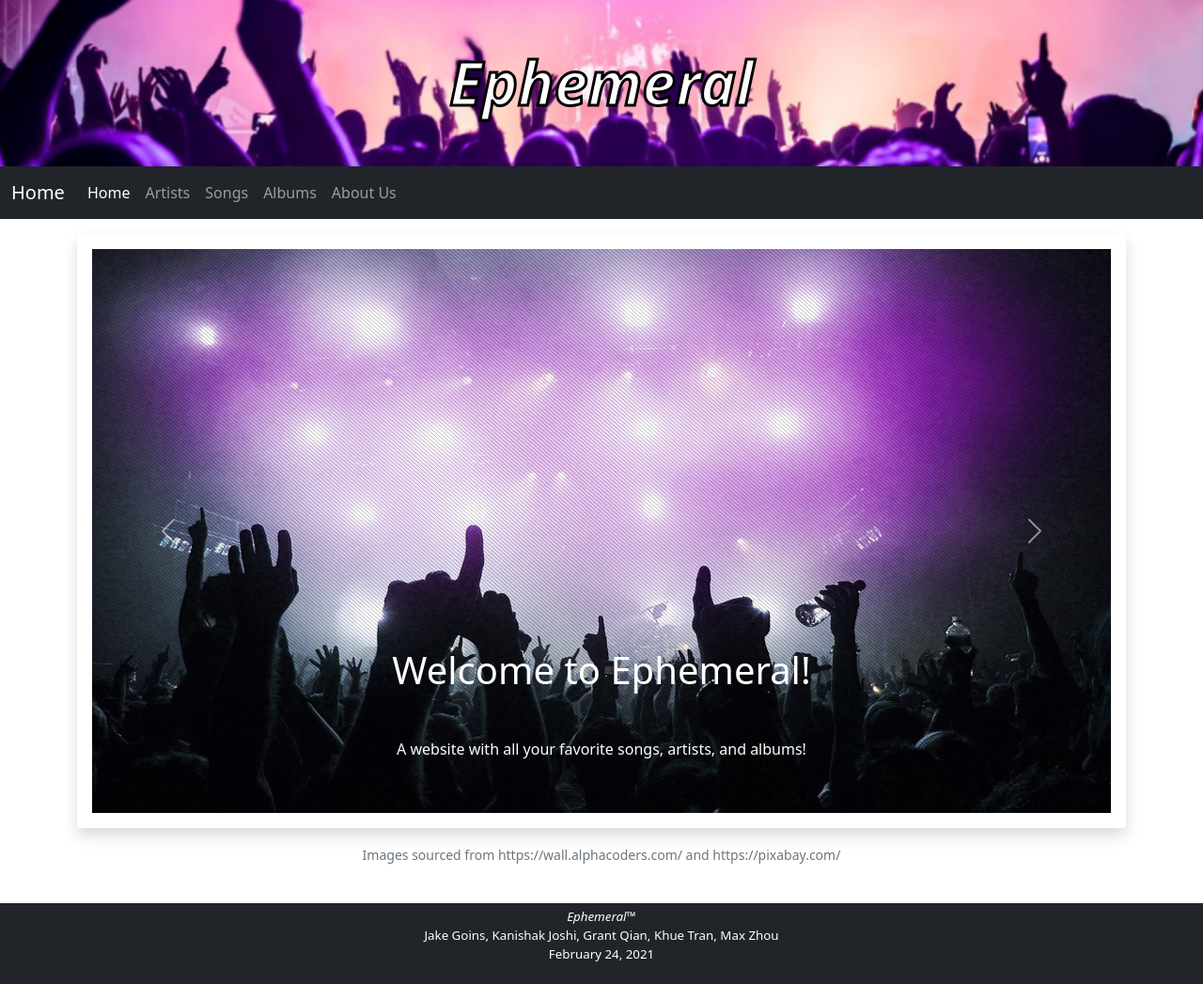
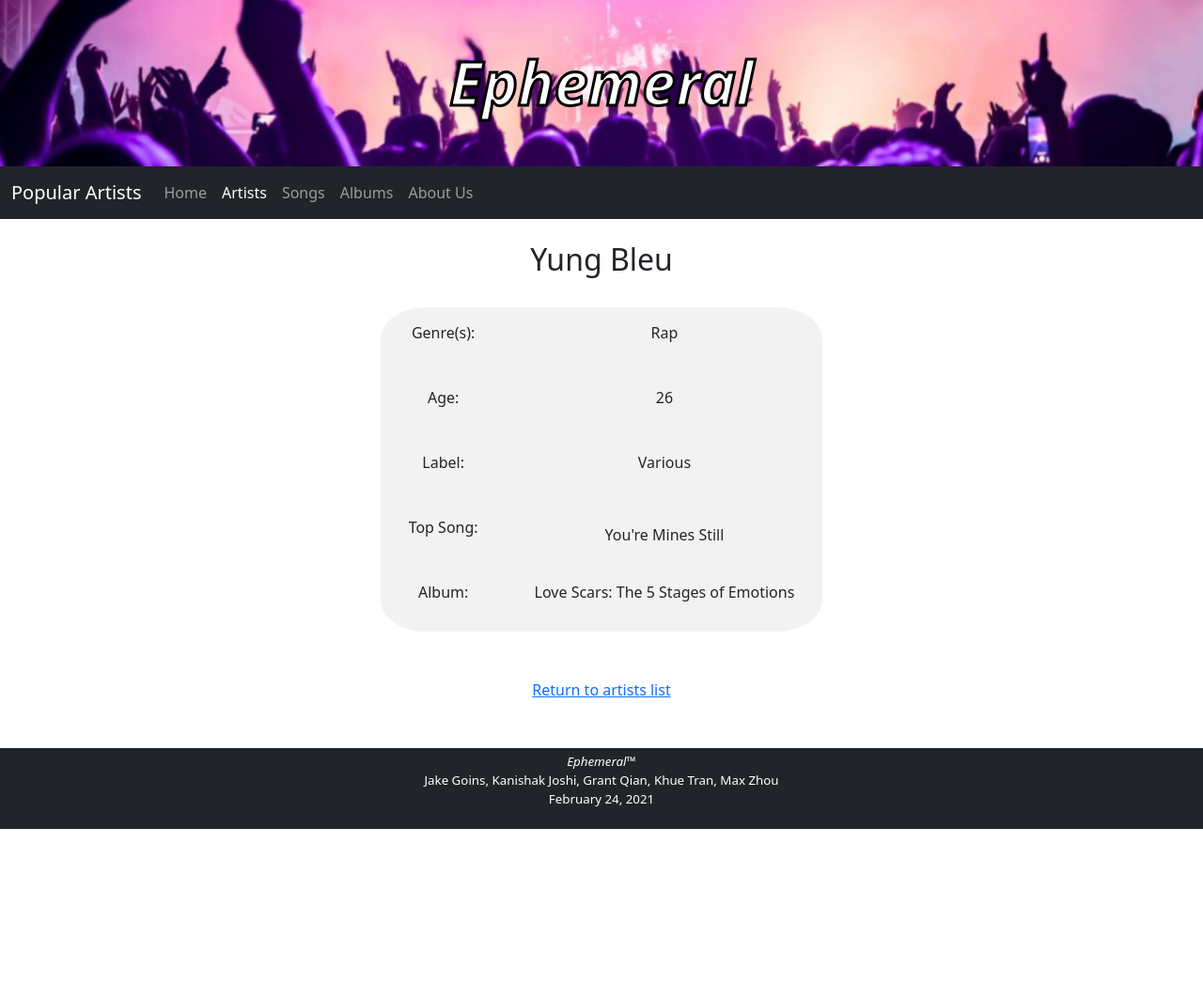
Before and after one commit to gqian75/Ephemeral, a Flask app: page /artists/yung-bleu in a window 1280 px wide. Shown: the whole page at 94% size. After the commit the page ends 882 px from the top, so only its background shows below. Run offline with Flask 2, Linux system fonts and the light colour scheme; some libraries are stand-ins or nearby versions.

Commit message:
Finished dynamic pages

```diff
--- /dev/null
+++ b/frontend/templates/artist.html
@@ -0,0 +1,68 @@
+{% extends "base.html" %}
+{% block head %}
+<title>{{artist['name']}}</title>
+<meta name="description" content="Ephemeral's artists page">
+<meta name="author" content="Jake Goins">
+<link href="../../static/css/style.css" rel="stylesheet">
+{% endblock %}
+
+{% block nav_title %}
+<a class="navbar-brand" href="#">Popular Artists</a>
+{% endblock %}
+
+{% block nav_bar %}
+<li class="nav-item">
+    <a class="nav-link" href="{{url_for('index')}}">Home</a>
+</li>
+<li class="nav-item">
+    <a class="nav-link active" aria-current="page" href="{{url_for('artists')}}">Artists</a>
+</li>
+<li class="nav-item">
+    <a class="nav-link" href="{{url_for('songs')}}">Songs</a>
+</li>
+<li class="nav-item">
+    <a class="nav-link" href="{{url_for('albums')}}">Albums</a>
+</li>
+<li class="nav-item">
+    <a class="nav-link" href="{{url_for('about')}}">About Us</a>
+</li>
+{% endblock %}
+
+{% block content %}
+
+<div class="container">
+    <br>
+    <div class="row">
+        <div class="col-12 center-text">
+
+            <h2>{{artist['name']}}</h2><br>
+            <table class="center-table greyed">
+                <tr>
+                    <td class="static_item">Genre(s): </td>
+                    <td class="static_item">{{artist['genre']}}</td>
+                </tr>
+                <tr>
+                    <td class="static_item">Age: </td>
+                    <td class="static_item">{{artist['age']}}</td>
+                </tr>
+                <tr>
+                    <td class="static_item">Label: </td>
+                    <td class="static_item">{{artist['label']}}</td>
+                </tr>
+                <tr>
+                    <td class="static_item">Top Song: </td>
+                    <td class="point" onclick="window.location.href='/songs/{{ artist['song']['link'] }}'">{{ artist['song']['name'] }}</td>
+                </tr>
+                <tr>
+                    <td class="static_item">Album: </td>
+                    <td class="static_item point" onclick="window.location.href='/albums/{{ artist['albums']['link'] }}'">{{artist['albums']['name']}}</td>
+                </tr>
+            </table>
+        </div>
+    </div>
+    <div class="row">
+        <a class="center-text" href="{{url_for('artists')}}"> Return to artists list </a>
+    </div>
+</div>
+
+{% endblock %}
--- a/main.py
+++ b/main.py
@@ -7,52 +7,58 @@ CORS(app)
 
 
 
-artist_list = { "Olivia Rodrigo" : {
+artist_list = { "olivia-rodrigo" : {
     "name" : "Olivia Rodrigo",
-    "Genre" : "Pop",
-    "Age" : 18,
-    "Label" : "Interscope",
-    "Song" : {"name" : "driver's license", "link" : "drivers-license"},
-    "Albums" : {"name" : "driver's license", "link" : "drivers-license"}
+    "id" : "olivia-rodrigo",
+    "genre" : "Pop",
+    "age" : 18,
+    "label" : "Interscope",
+    "song" : {"name" : "driver's license", "link" : "drivers-license"},
+    "albums" : {"name" : "driver's license", "link" : "drivers-license"}
     },
 
-    "The Weeknd" : {
+    "the-weeknd" : {
     "name" : "The Weeknd",
-    "Genre" : "R&b/Soul",
-    "Age" : 31,
-    "Label" : "XO",
-    "Song" : {"name" : "Save Your Tears", "link" : "save-your-tears"},
-    "Albums" : {"name" : "After Hours", "link" : "after-hours"}
+    "id": "the-weeknd",
+    "genre" : "R&b/Soul",
+    "age" : 31,
+    "label" : "XO",
+    "song" : {"name" : "Save Your Tears", "link" : "save-your-tears"},
+    "albums" : {"name" : "After Hours", "link" : "after-hours"}
     },
 
-    "Yung Bleu" : {
+    "yung-bleu" : {
     "name" : "Yung Bleu",
-    "Genre" : "Rap",
-    "Age" : 26,
-    "Label" : "Various",
-    "Song" : {"name" : "You're Mines Still", "link" : "youre-mines-still"},
-    "Albums" : {"name" : "Love Scars: The 5 Stages of Emotions", "link" : "love-scars-the-5-stages-of-emotions"}
+    "id": "yung-bleu",
+    "genre" : "Rap",
+    "age" : 26,
+    "label" : "Various",
+    "song" : {"name" : "You're Mines Still", "link" : "youre-mines-still"},
+    "albums" : {"name" : "Love Scars: The 5 Stages of Emotions", "link" : "love-scars-the-5-stages-of-emotions"}
     }
 }
 
-song_list = { "driver's license" : {
+song_list = { "drivers-license" : {
     "name" : "driver's license",
+    "id": "drivers-license",
     "artist" : {"name" : "Olivia Rodrigo", "link" : "olivia-rodrigo"},
     "album" : {"name" : "driver's license", "link" : "drivers-license"},
     "release" : "2021/01/08",
     "length" : "4:02"
     },
 
-    "Save Your Tears" : {
+    "save-your-tears" : {
     "name" : "Save Your Tears",
+    "id" : "save-your-tears",
     "artist" : {"name" : "The Weeknd", "link" : "the-weeknd"},
     "album" : {"name" : "After Hours", "link" : "after-hours"},
     "release" : "2020/08/09",
     "length" : "6:01"
     },
 
-    "You're Mines Still" : {
+    "youre-mines-still" : {
     "name" : "You're Mines Still",
+    "id" : "youre-mines-still",
     "artist" : {"name" : "Yung Bleu", "link" : "yung-bleu"},
     "album" : {"name" : "Love Scars: The 5 Stages of Emotions", "link" : "love-scars-the-5-stages-of-emotions"},
     "release" : "2020/10/02",
@@ -60,8 +66,9 @@ song_list = { "driver's license" : {
     },
 
 }
-album_list = { "driver's license": {
-    "name" : "driver's license",
+album_list = { "drivers-license": {
+    "name" : "Driver's License",
+    "id" : "drivers-license",
     "release" : "2021/01/08",
     "artist" : {"name" : "Olivia Rodrigo", "link" : "olivia-rodrigo"},
     "type" : "Single",
@@ -69,8 +76,9 @@ album_list = { "driver's license": {
     "song" : {"name" : "driver's license", "link" : "drivers-license"}
     },
 
-    "After Hours": {
+    "after-hours": {
     "name" : "After Hours",
+    "id": "after-hours",
     "release" : "2020/03/20",
     "artist" : {"name" : "The Weeknd", "link" : "the-weeknd"},
     "type" : "LP",
@@ -78,8 +86,9 @@ album_list = { "driver's license": {
     "song" : {"name" : "Save Your Tears", "link" : "save-your-tears"}
     },
 
-    "Love Scars: The 5 Stages of Emotions": {
+    "love-scars-the-5-stages-of-emotions": {
     "name" : "Love Scars: The 5 Stages of Emotions",
+    "id" : "love-scars-the-5-stages-of-emotions",
     "release" : "2020/10/02",
     "artist" : {"name" : "Yung Bleu", "link" : "yung-bleu"},
     "type" : "EP",
@@ -114,15 +123,37 @@ def about():
 
 @app.route('/albums/')
 def albums():
-    return render_template('albums.html')
+    return render_template('albums.html',albums=album_list)
 
 @app.route('/artists/')
 def artists():
-    return render_template('artists.html')
+    return render_template('artists.html',artists=artist_list)
 
 @app.route('/songs/')
 def songs():
-    return render_template('songs.html')
+    return render_template('songs.html',songs=song_list)
+
+#Dynamic instances of different types
+def id(string):
+    string = string.replace(" ","-").lower()
+    string = string.replace("'","")
+    return string
+
+
+@app.route('/albums/<string:_album>')
+def album(_album):
+    #_album = id(_album)
+    return render_template('album.html', album=album_list.get(_album,None))
+
+@app.route('/artists/<string:_artist>')
+def artist(_artist):
+    _artist = id(_artist)
+    return render_template('artist.html', artist=artist_list.get(_artist,None))
+
+@app.route('/songs/<string:_song>')
+def song(_song):
+    _song = id(_song)
+    return render_template('song.html', song=song_list.get(_song,None))
 
 
 # Static instances of the different pages
@@ -164,4 +195,4 @@ def artist3():
 
 if __name__ == "__main__":
     #app.run(host='0.0.0.0', port=80, threaded=True, debug=True)
-    app.run()
+    app.run(debug=True)
```
Also changed, not shown: frontend/templates/album.html (added, +67 -0 lines), frontend/templates/albums.html (+10 -19 lines), frontend/templates/artists.html (+8 -19 lines), frontend/templates/song.html (added, +64 -0 lines), frontend/templates/songs.html (+11 -21 lines), 1 other file.
